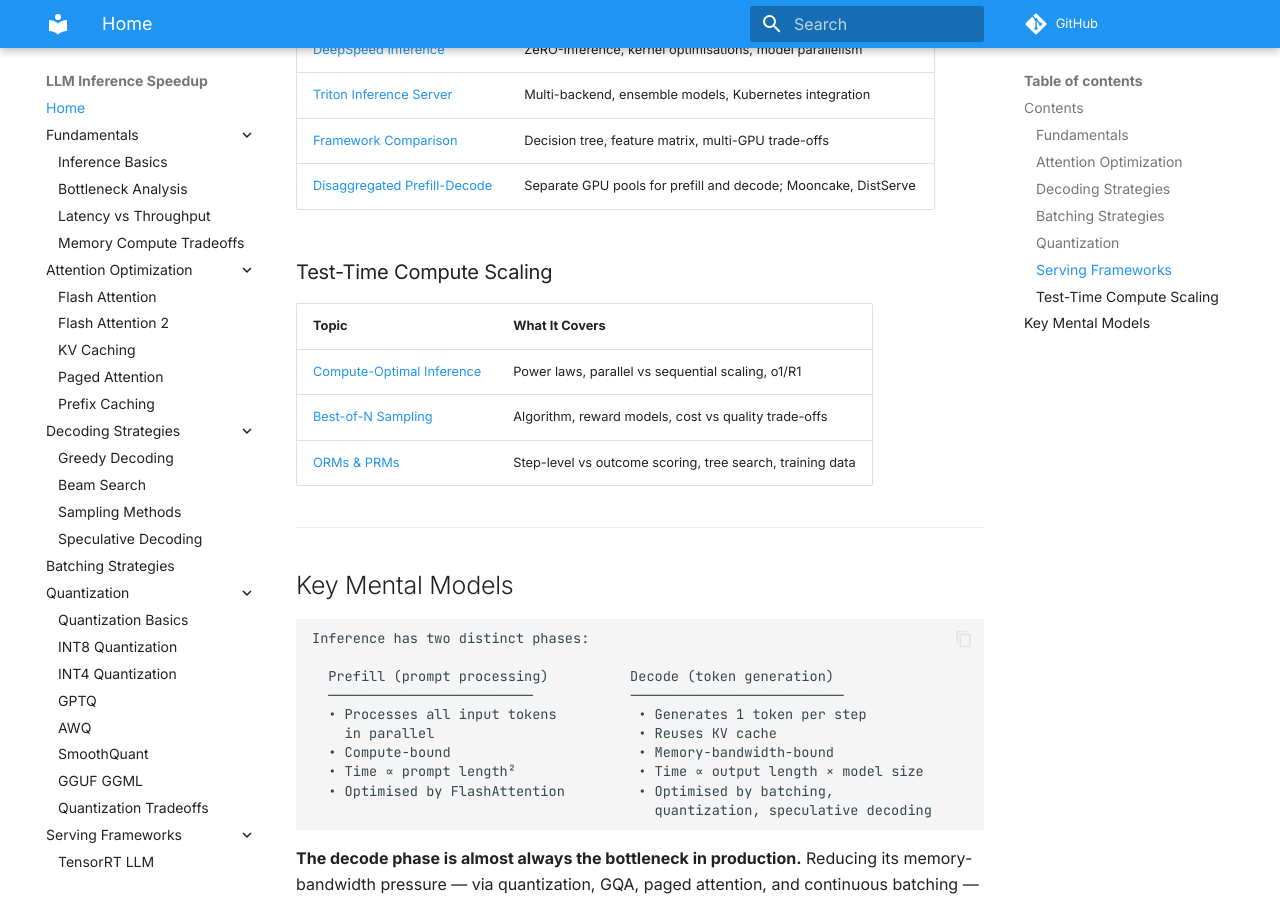
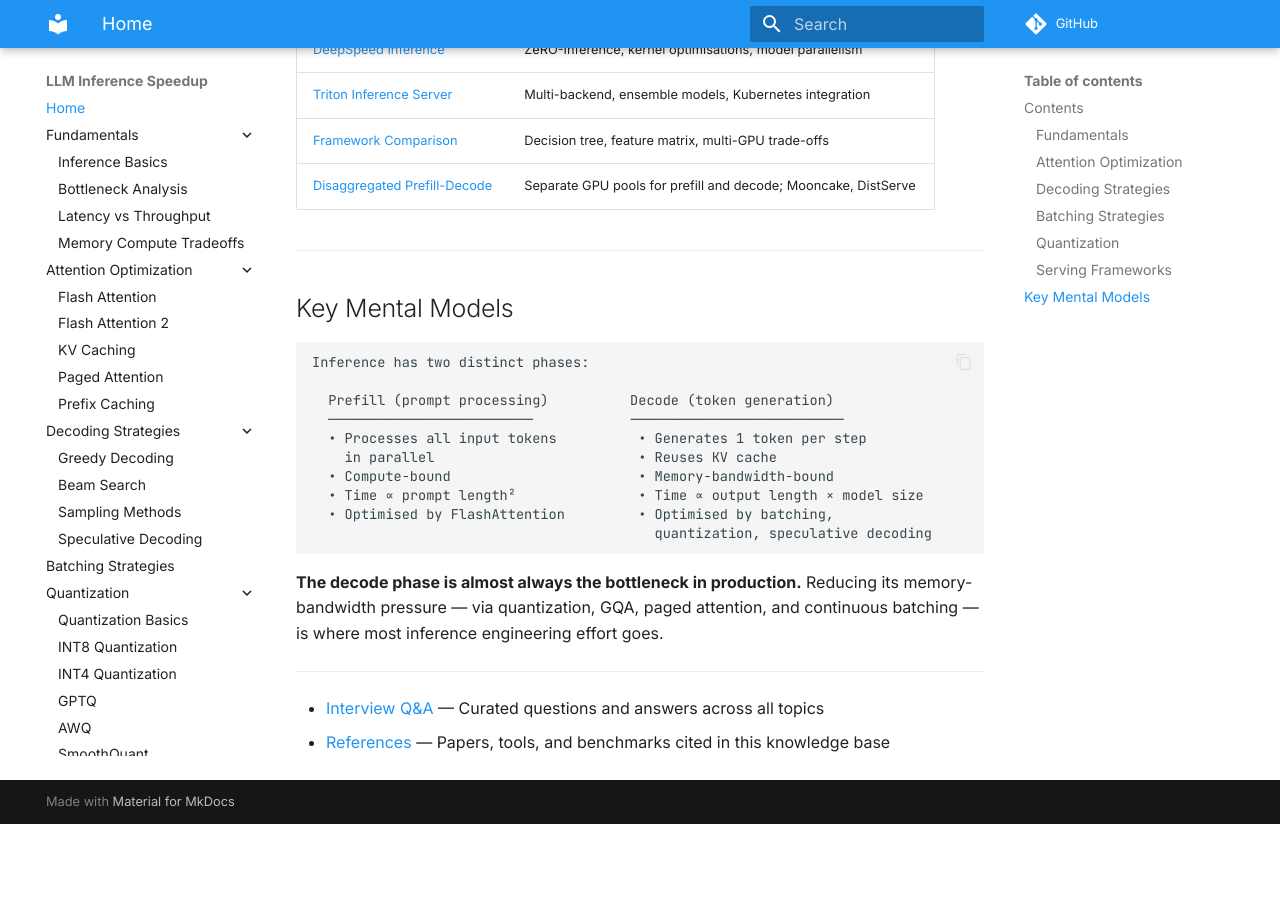
Before and after one commit to saurabhiit2007/LLM-Inference-Speed, an MkDocs documentation site: the page built from docs/index.md, in a window 1280 px wide and 900 px high, scrolled down 2316 px. Built offline with MkDocs 1.6.1 and Material for MkDocs 9.7.7, drawn with Linux system fonts in a browser that asks for light colours; comment, search, counter and statistics services are not loaded; after the commit the page ends 3140 px from its top, so only the background shows below that.

Commit message:
Remove test-time compute links from index.md
Co-Authored-By: Claude Sonnet 4.6 <noreply@anthropic.com>

```diff
--- a/docs/index.md
+++ b/docs/index.md
@@ -65,13 +65,6 @@ A technical reference for how large language models are served efficiently — c
 | [Framework Comparison](serving_frameworks/framework_comparison.md) | Decision tree, feature matrix, multi-GPU trade-offs |
 | [Disaggregated Prefill-Decode](serving_frameworks/disaggregated_prefill_decode.md) | Separate GPU pools for prefill and decode; Mooncake, DistServe |
 
-### Test-Time Compute Scaling
-
-| Topic | What It Covers |
-|---|---|
-| [Compute-Optimal Inference](test_time_compute/compute_optimal_inference.md) | Power laws, parallel vs sequential scaling, o1/R1 |
-| [Best-of-N Sampling](test_time_compute/best_of_n_sampling.md) | Algorithm, reward models, cost vs quality trade-offs |
-| [ORMs & PRMs](test_time_compute/orm_prm.md) | Step-level vs outcome scoring, tree search, training data |
 
 ---
 
```
